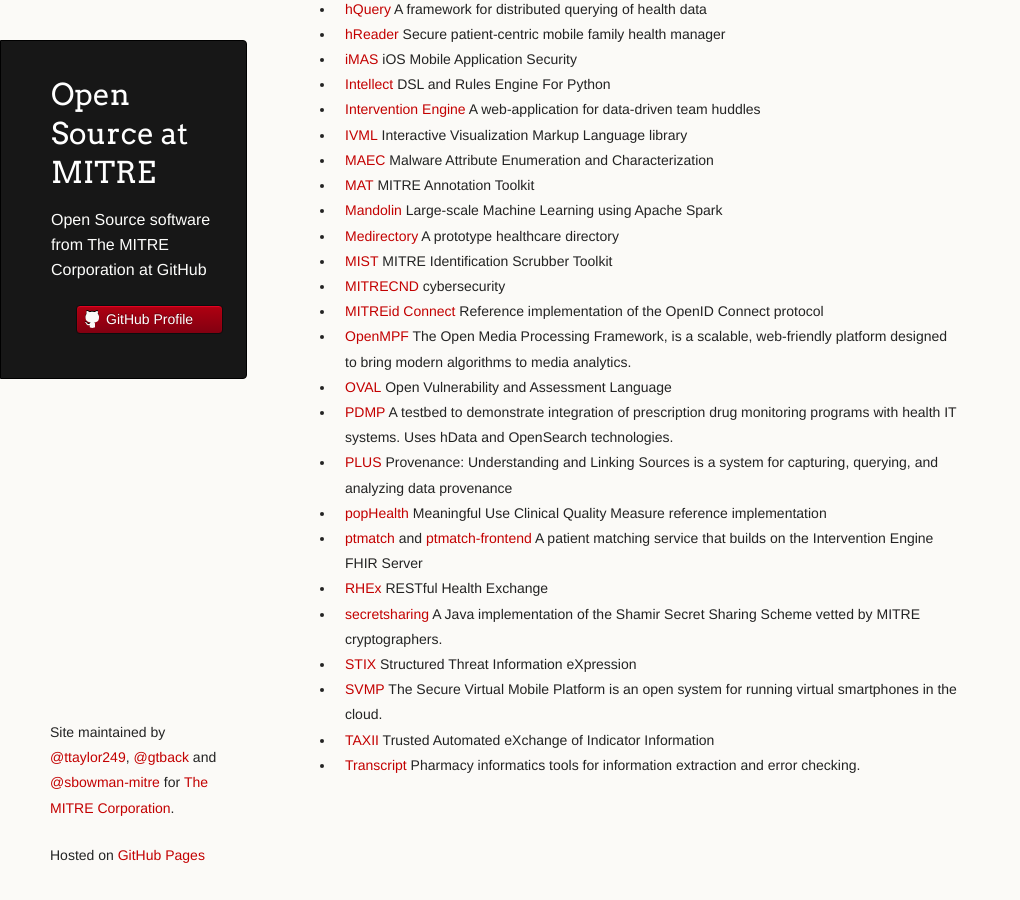
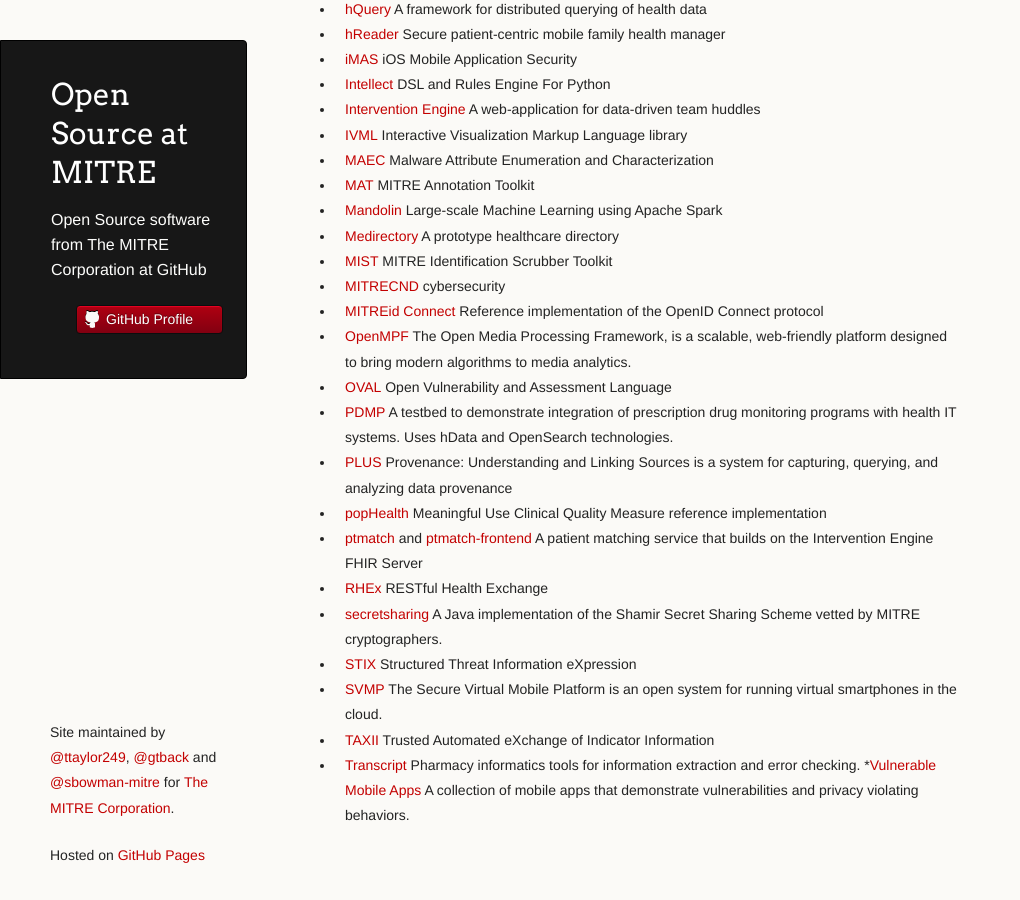
Before and after one commit to mitre/mitre.github.io, a Jekyll site: the page built from index.md, in a window 1280 px wide and 900 px high, scrolled down 912 px. Shown: the whole window, without its empty margins (0-1020 px from the left). Built offline with Jekyll 4.4.1, drawn with Linux system fonts in a browser that asks for light colours.

Commit message:
Added Vulnerable Mobile Apps

```diff
--- a/index.md
+++ b/index.md
@@ -63,3 +63,4 @@
 * [SVMP](https://svmp.github.io) The Secure Virtual Mobile Platform is an open system for running virtual smartphones in the cloud.
 * [TAXII](https://github.com/TAXIIProject) Trusted Automated eXchange of Indicator Information
 * [Transcript](https://github.com/project-transcript/) Pharmacy informatics tools for information extraction and error checking.
+*[Vulnerable Mobile Apps](https://mitre.github.io/vulnerable-mobile-apps/) A collection of mobile apps that demonstrate vulnerabilities and privacy violating behaviors.
```
